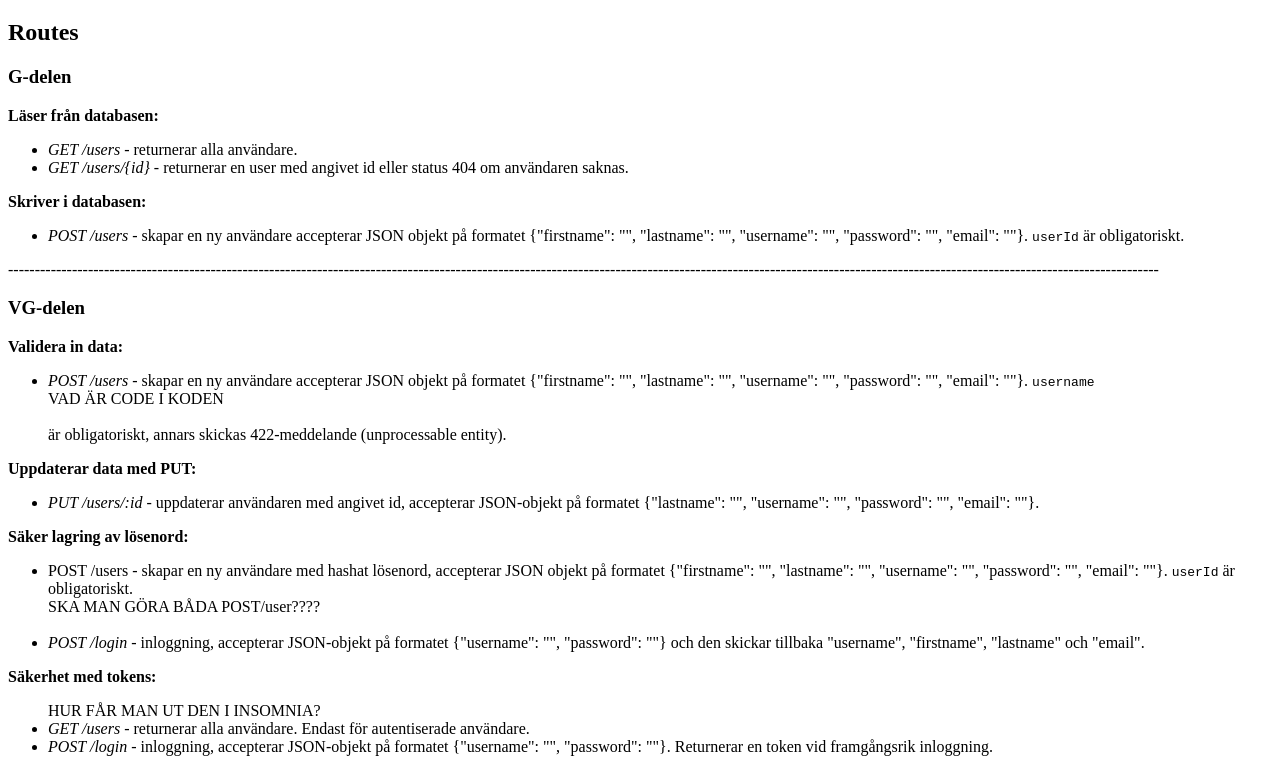
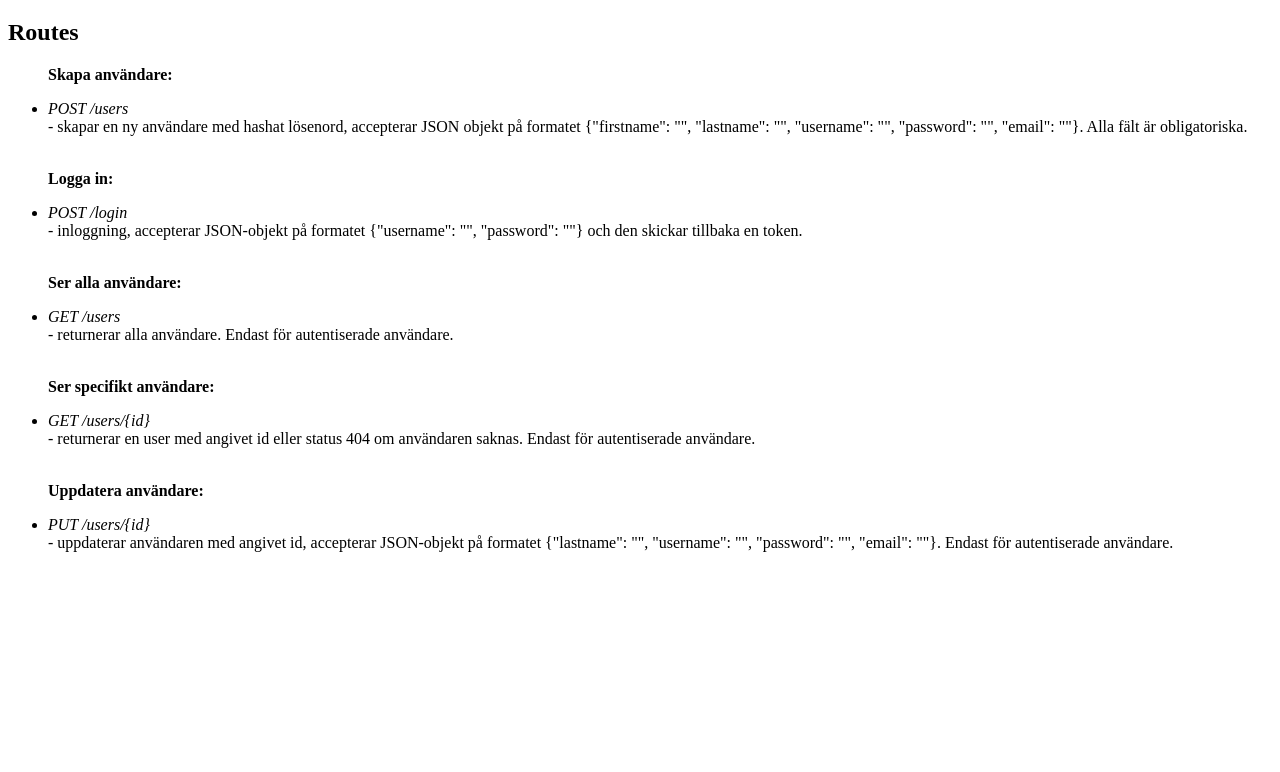
Before and after one commit to Monchekin/API-assignment, a website: page homepage.html in a window 1280 px wide. Shown: the part 61-833 px from the top of the page. After the commit the page ends 800 px from the top, so only its background shows below. Drawn offline with Linux system fonts and the light colour scheme.

Commit message:
VG-delen klar

```diff
--- a/homepage.html
+++ b/homepage.html
@@ -6,71 +6,45 @@
     <title>API</title>
 </head>
 <body>
+
 <h1>Dokumentation av API-Bas Server</h1>
 <h2>Routes</h2>
 
-<h3>G-delen</h3>
-<p><b>Läser från databasen:</b> </p>
 <ul>
+    <p><b>Skapa användare:</b> </p>
     <li>
-        <em>GET /users</em> - returnerar alla användare.
+        <em>POST /users</em> <br>
+        - skapar en ny användare med hashat lösenord, accepterar JSON objekt på formatet {"firstname": "", "lastname": "", "username": "", "password": "", "email": ""}. Alla fält är obligatoriska. <br>
     </li>
+    <br>
 
+    <p><b>Logga in:</b> </p>
     <li>
-        <em>GET /users/{id}</em> - returnerar en user med angivet id eller status 404 om användaren saknas.
+        <em>POST /login</em> <br>
+        - inloggning, accepterar JSON-objekt på formatet {"username": "", "password": ""} och den skickar tillbaka en token.
+    </li>
+    <br>
+
+    <p><b>Ser alla användare:</b> </p>
+    <li>
+        <em>GET /users</em> <br>
+        - returnerar alla användare. Endast för autentiserade användare.
+    </li>
+    <br>
+
+    <p><b>Ser specifikt användare:</b> </p>
+    <li>
+        <em>GET /users/{id}</em><br>
+        - returnerar en user med angivet id eller status 404 om användaren saknas. Endast för autentiserade användare.
+    </li>
+    <br>
+
+    <p><b>Uppdatera användare:</b></p>
+    <li>
+        <em>PUT /users/{id}</em> <br>
+        - uppdaterar användaren med angivet id, accepterar JSON-objekt på formatet {"lastname": "", "username": "", "password": "", "email": ""}. Endast för autentiserade användare.
     </li>
 </ul>
 
-<p><b>Skriver i databasen:</b></p>
-<ul>
-    <li>
-        <em>POST /users</em> - skapar en ny användare accepterar JSON objekt på formatet {"firstname": "", "lastname": "", "username": "", "password": "", "email": ""}. <code>userId</code> är obligatoriskt.
-    </li>
-</ul>
-
-------------------------------------------------------------------------------------------------------------------------------------------------------------------------------------------------------------------------
-
-<h3>VG-delen</h3>
-<p><b>Validera in data:</b></p>
-<ul>
-    <li>
-        <em>POST /users</em> - skapar en ny användare accepterar JSON objekt på formatet {"firstname": "", "lastname": "", "username": "", "password": "", "email": ""}. <code>username</code> <br>VAD ÄR CODE I KODEN <br><br>
-        är obligatoriskt, annars skickas 422-meddelande (unprocessable entity).
-    </li>
-</ul>
-
-<p><b>Uppdaterar data med PUT:</b></p>
-<ul>
-    <li>
-        <em>PUT /users/:id</em> - uppdaterar användaren med angivet id, accepterar JSON-objekt på formatet {"lastname": "", "username": "", "password": "", "email": ""}.
-    </li>
-</ul>
-
-<p><b>Säker lagring av lösenord:</b></p>
-<ul>
-    <li>
-        POST /users</em> - skapar en ny användare med hashat lösenord, accepterar JSON objekt på formatet {"firstname": "", "lastname": "", "username": "", "password": "", "email": ""}. <code>userId</code> är obligatoriskt. <br>
-        SKA MAN GÖRA BÅDA POST/user????
-    </li>
-<br>
-    <li>
-        <em>POST /login</em> - inloggning, accepterar JSON-objekt på formatet {"username": "", "password": ""} och den skickar tillbaka "username", "firstname", "lastname" och "email".
-    </li>
-</ul>
-
-<p><b>Säkerhet med tokens:</b></p>
-<ul>
-    HUR FÅR MAN UT DEN I INSOMNIA?
-    <br>
-    <li>
-        <em>GET /users</em> - returnerar alla användare. Endast för autentiserade användare.
-    </li>
-
-    <li>
-        <em>POST /login</em> - inloggning, accepterar JSON-objekt på formatet {"username": "", "password": ""}. Returnerar en token vid framgångsrik inloggning.
-    </li>
-</ul>
-
-
 </body>
 </html>
```
Also changed, not shown: index.js (+64 -54 lines), 1 other file.
